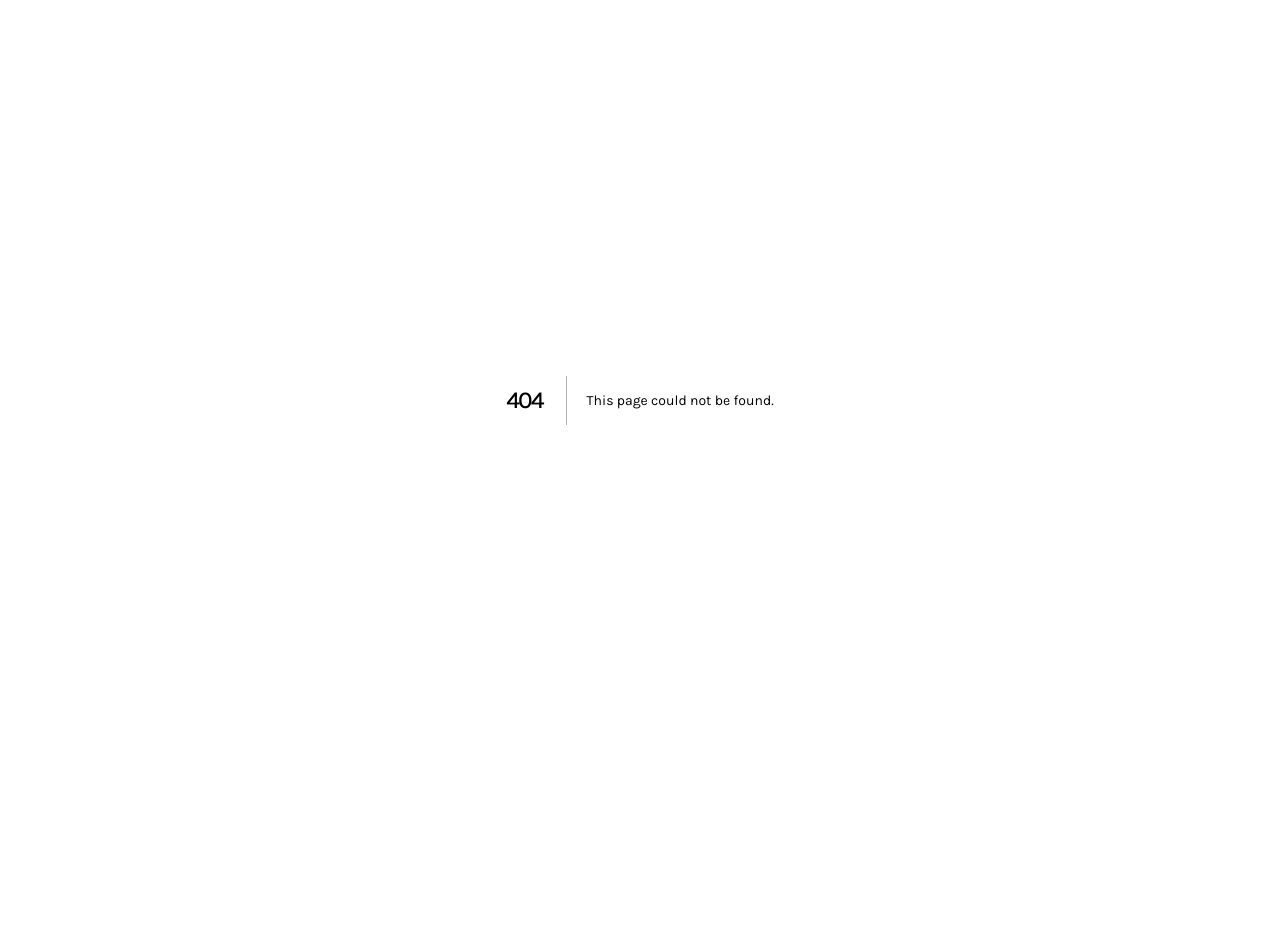
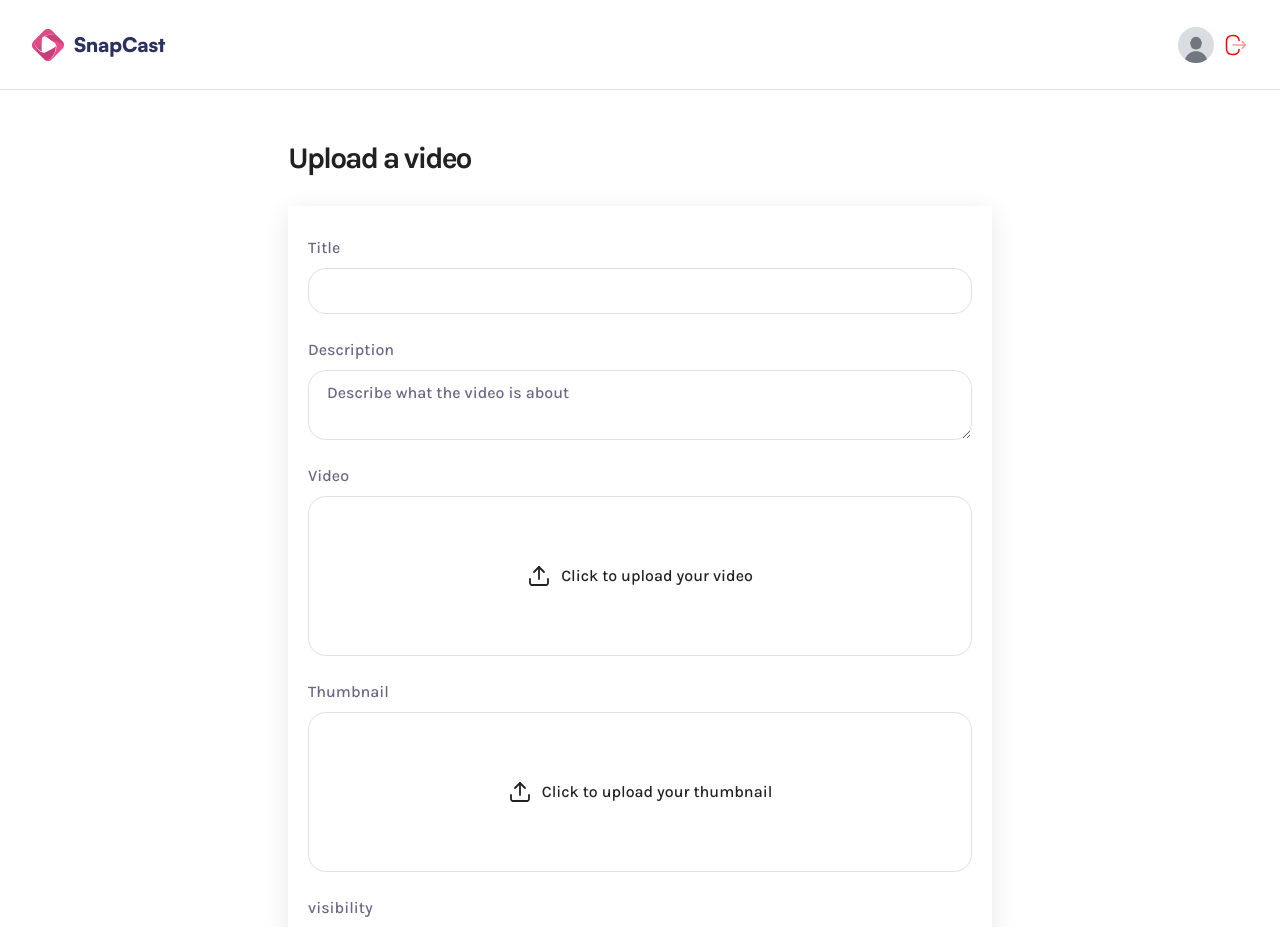
Before and after one commit to obaidalqurshi/SnapCast, a Next.js app: page /upload in a window 1280 px wide. Before the commit this address had no page. Shown: the top 927 px of the page. Before the commit the page ends 800 px from the top, so only its background shows below. Built offline with nearby package versions, Linux system fonts and the light colour scheme.

Commit message:
customize the form components

```diff
--- /dev/null
+++ b/app/(root)/upload/page.tsx
@@ -0,0 +1,68 @@
+'use client'
+
+import FileInput from '@/components/FileInput'
+import FormField from '@/components/FormField'
+import { title } from 'process'
+import React, { ChangeEvent, useState } from 'react'
+
+const Page = () => {
+    const [formData, setFormData] = useState({
+        title: '',
+        description: '',
+        visibility: 'public',
+    })
+    const video = {}
+    const thumbnail = {}
+    const handleInputChange = (e: ChangeEvent)=>{
+        const {name, value} = e.target;
+
+        setFormData((prevState)=>({...prevState, [name]: value}))
+    }
+    const [error, setError] = useState(null)
+  return (
+    <div className='wrapper-md upload-page'>
+        <h1>Upload a video</h1>
+        {error && <div className='error-field'>{error}</div>}
+        <form className='rouned-20 shadow-10 gap-6 w-full flex flex-col px-5 py-7.5'>
+
+        <FormField
+        id= 'title'
+        label= 'Title'
+        placeholder= "Enter a clear and concise video title"
+        value={formData.title}
+        as='input'
+        onChange={handleInputChange}
+
+        />
+        <FormField
+        id= 'description'
+        label= 'Description'
+        placeholder= "Describe what the video is about"
+        value={formData.description}
+        as='textarea'
+        onChange={handleInputChange}
+
+        />
+        <FileInput id="video" label="Video" accept="video/*" file={video.file} previewUrl={video.previewUrl} inputRef={video.inputRef} onChange={video.handleFileChange} onReset={video.resetFile} type="video"/>
+        <FileInput id="thumbnail" label="Thumbnail" accept="image/*" file={thumbnail.file} previewUrl={thumbnail.previewUrl} inputRef={thumbnail.inputRef} onChange={thumbnail.handleFileChange} onReset={thumbnail.resetFile} type="image"/>
+
+        <FormField
+        id= 'visibility'
+        label= 'visibility'
+        value={formData.visibility}
+        as='select'
+        options={[
+            {value: 'public', label: 'Public'},
+            {value: 'private', label: 'private'},
+        ]}
+        onChange={handleInputChange}
+
+        />
+
+        </form>
+
+    </div>
+  )
+}
+
+export default Page
--- /dev/null
+++ b/components/FileInput.tsx
@@ -0,0 +1,21 @@
+import Image from 'next/image'
+import React from 'react'
+
+const FileInput = ({id, label, accept, file, previewUrl, inputRef, onChange, onReset, type}: FileInputProps) => {
+
+    return (
+    <section className='file-input'>
+        <label htmlFor={id}>{label}</label>
+        <input type='file' id={id} accept={accept} ref={inputRef} hidden onChange={onChange} />
+
+        {!previewUrl ?(
+            <figure>
+                 <Image src='/assets/icons/upload.svg' alt='upload' width={24} height={24} />
+                 <p>Click to upload your {id}</p>
+            </figure>
+        ): (<div></div>)}
+    </section>
+  )
+}
+
+export default FileInput
--- /dev/null
+++ b/components/FormField.tsx
@@ -0,0 +1,40 @@
+import React from 'react'
+
+const FormField = ({id, label, type= 'text', value, onChange, placeholder, as = 'input', options = []}: FormFieldProps) => {
+  const InputToRender = ({type}: {type: string}) =>{
+    if(type === 'textarea'){
+        return <textarea
+        id={id}
+        name={id}
+        value={value}
+        onChange={onChange}
+        placeholder={placeholder}
+        />
+    }
+    else if(type === 'select'){
+        return <select
+        id={id}
+        name={id}
+        value={value}
+        onChange={onChange}
+        >{options.map(({label, value})=>(
+            <option key={label} value={value}>{label}</option>
+        ))}</select>
+    }else{
+        return <input
+        id={id}
+        name={id}
+        value={value}
+        onChange={onChange}
+        />
+    }
+  }
+    return (
+    <div className='form-field'>
+        <label htmlFor={id}>{label}</label>
+        <InputToRender type= {as} />
+    </div>
+  )
+}
+
+export default FormField
```
